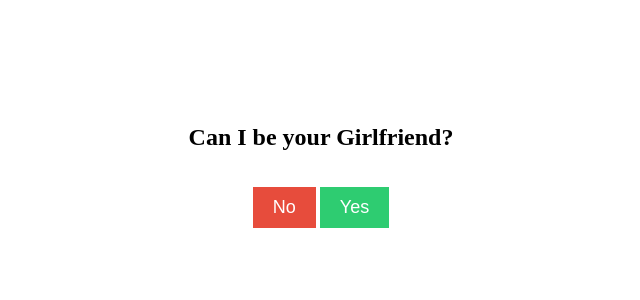
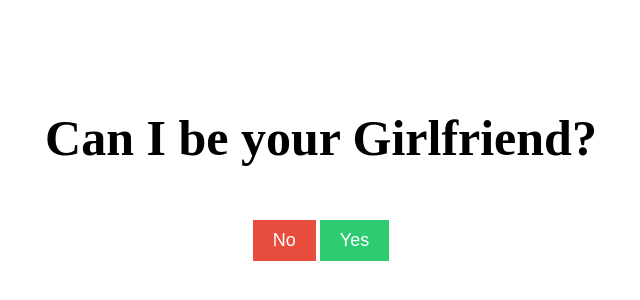
Before and after one commit to horusknox/EMProposalWebsiteG, a plain HTML site: page index.html in a window 1280 px wide. Shown: the part 232-532 px from the top of the page, without its empty margins (319-959 px from the left). Drawn offline with Linux system fonts and the light colour scheme.

Commit message:
increased font-size

```diff
--- a/index.html
+++ b/index.html
@@ -9,7 +9,7 @@
 </head>
 <body>
     <div class="proposal-container">
-        <h1 class="proposal-text">Can I be your Girlfriend?</h1>
+        <h1 style="font-size: 50px;" class="proposal-text">Can I be your Girlfriend?</h1>
         <div class="button-container">
             <button id="noButton">No</button>
             <button id="yesButton"><a href="yes.html">Yes</a></button>
```
